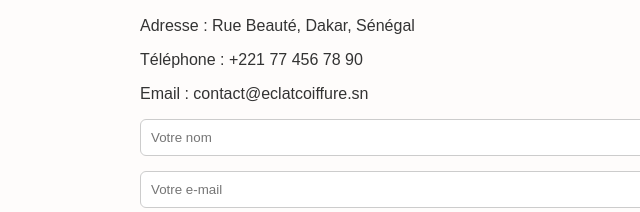
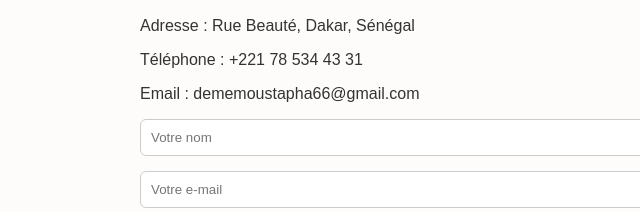
Before and after one commit to DEME349/chez-eclat, a plain HTML site: page index.html in a window 1280 px wide. Shown: the part 2392-2604 px from the top of the page, 0-640 px from the left. Drawn offline with Linux system fonts and the light colour scheme.

Commit message:
Add files via upload

```diff
--- a/index.html
+++ b/index.html
@@ -98,8 +98,8 @@
   </section>  <section id="contact">
     <h2>Contact</h2>
     <p>Adresse : Rue Beauté, Dakar, Sénégal</p>
-    <p>Téléphone : +221 77 456 78 90</p>
-    <p>Email : contact@eclatcoiffure.sn</p>
+    <p>Téléphone : +221 78 534 43 31</p>
+    <p>Email : dememoustapha66@gmail.com</p>
     <form>
       <input type="text" placeholder="Votre nom" required>
       <input type="email" placeholder="Votre e-mail" required>
```
